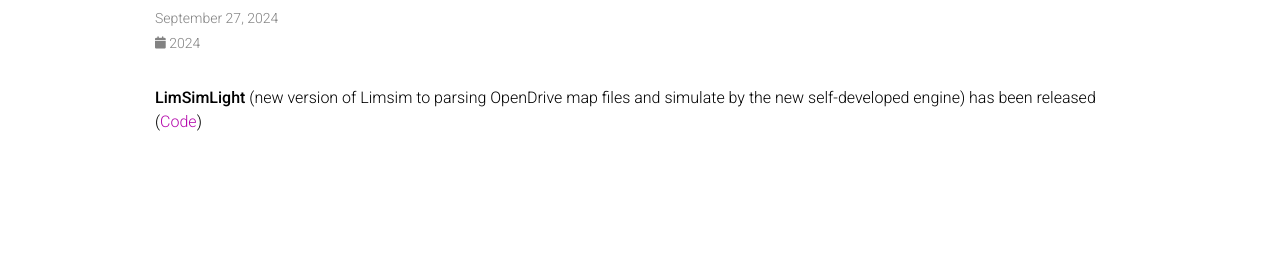
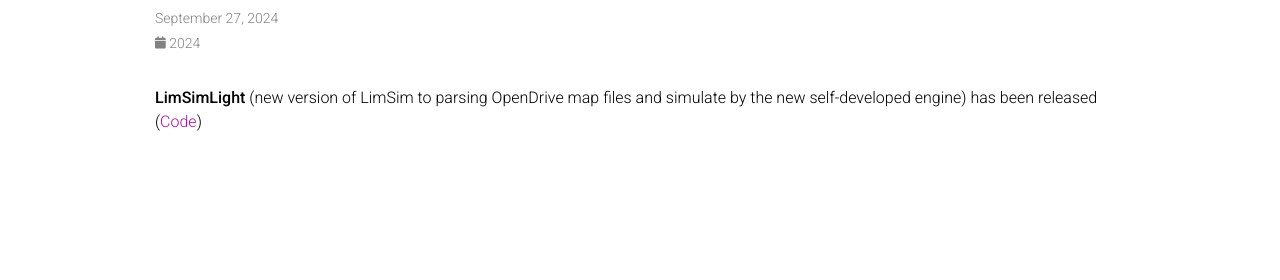
Before and after one commit to pinlong-cai/pinlong-cai.github.io, a Jekyll site: the page built from _news/limsimlight.md, in a window 1280 px wide. Shown: the part 153-433 px from the top of the page. Built offline with Jekyll 4.4.1, drawn with Linux system fonts in a browser that asks for light colours; comment, search, counter and statistics services are not loaded; a style sheet for code colours, icons or effects is not loaded.

```diff
--- a/_news/limsimlight.md
+++ b/_news/limsimlight.md
@@ -6,4 +6,4 @@ inline: true
 related_posts: false
 ---
 
-**LimSimLight** (new version of Limsim to parsing OpenDrive map files and simulate by the new self-developed engine) has been released ([Code](https://github.com/PJLab-ADG/LimSim/tree/LimSimLight))
+**LimSimLight** (new version of LimSim to parsing OpenDrive map files and simulate by the new self-developed engine) has been released ([Code](https://github.com/PJLab-ADG/LimSim/tree/LimSimLight))
```
